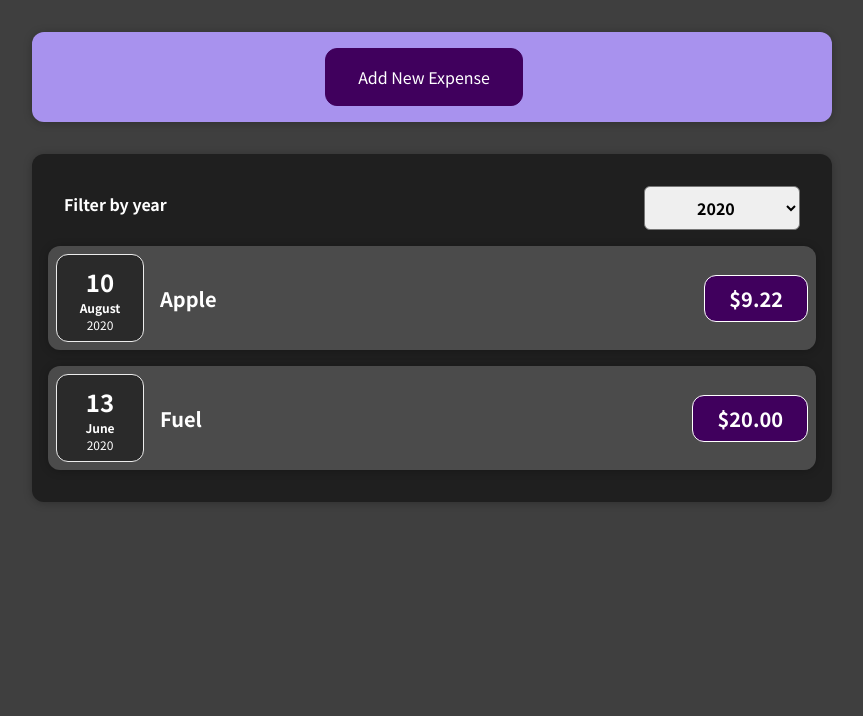
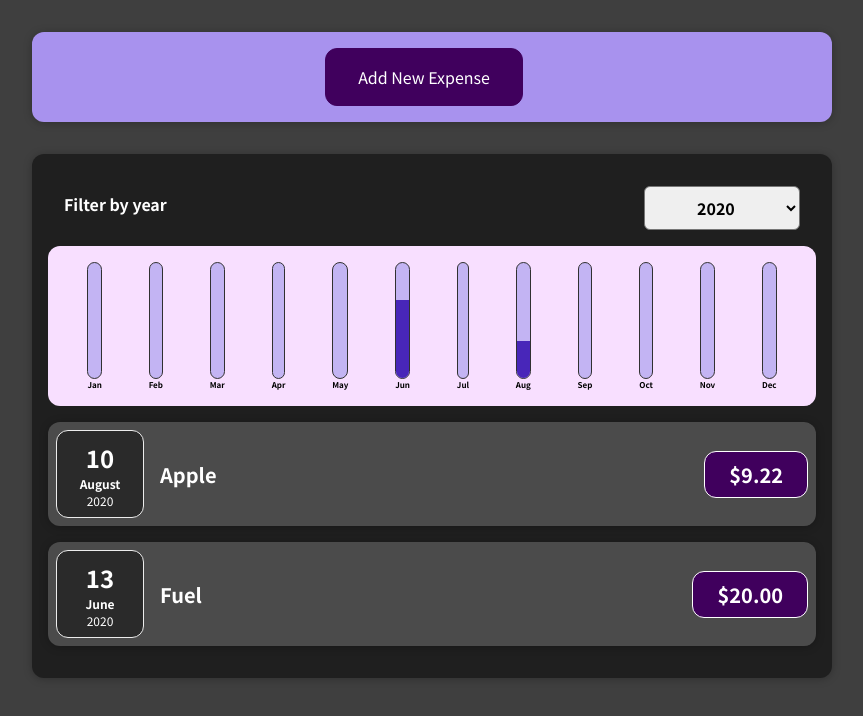
Before and after one commit to ravi-bhu/react-expense-tracker, a React (Create React App) app: page / in a window 1280 px wide. Shown: the top 716 px of the page, without its empty margins (208-1071 px from the left). Built offline with nearby package versions, Linux system fonts and the light colour scheme.

Commit message:
added chart

```diff
--- /dev/null
+++ b/src/components/Chart/Chart.css
@@ -0,0 +1,9 @@
+.chart {
+  padding: 1rem;
+  border-radius: 12px;
+  background-color: #f8dfff;
+  text-align: center;
+  display: flex;
+  justify-content: space-around;
+  height: 10rem;
+}
--- /dev/null
+++ b/src/components/Chart/Chart.js
@@ -0,0 +1,23 @@
+import './Chart.css';
+import ChartBar from './ChartBar';
+
+const Chart = (props) => {
+  const totalAmount = props.dataPoints
+    .map((dataPoint) => Number(dataPoint.value))
+    .reduce((acc, curr) => acc + curr, 0);
+
+  return (
+    <div className="chart">
+      {props.dataPoints.map((dataPoint) => (
+        <ChartBar
+          key={dataPoint.label}
+          label={dataPoint.label}
+          totalValue={totalAmount}
+          value={dataPoint.value}
+        />
+      ))}
+    </div>
+  );
+};
+
+export default Chart;
--- /dev/null
+++ b/src/components/Chart/ChartBar.css
@@ -0,0 +1,30 @@
+.chart-bar {
+  height: 100%;
+  display: flex;
+  flex-direction: column;
+  align-items: center;
+}
+
+.chart-bar__inner {
+  height: 100%;
+  width: 100%;
+  border: 1px solid #313131;
+  border-radius: 12px;
+  background-color: #c3b4f3;
+  overflow: hidden;
+  display: flex;
+  flex-direction: column;
+  justify-content: flex-end;
+}
+
+.chart-bar__fill {
+  background-color: #4826b9;
+  width: 100%;
+  transition: all 0.3s ease-out;
+}
+
+.chart-bar__label {
+  font-weight: bold;
+  font-size: 0.5rem;
+  text-align: center;
+}
--- /dev/null
+++ b/src/components/Chart/ChartBar.js
@@ -0,0 +1,23 @@
+import './ChartBar.css';
+
+const ChartBar = (props) => {
+  let barFillHeight = '0%';
+
+  if (props.totalValue > 0) {
+    barFillHeight = Math.round((props.value / props.totalValue) * 100) + '%';
+  }
+
+  return (
+    <div className="chart-bar">
+      <div className="chart-bar__inner">
+        <div
+          className="chart-bar__fill"
+          style={{ height: barFillHeight }}
+        ></div>
+      </div>
+      <div className="chart-bar__label">{props.label}</div>
+    </div>
+  );
+};
+
+export default ChartBar;
--- a/src/components/Expenses/Expenses.js
+++ b/src/components/Expenses/Expenses.js
@@ -2,6 +2,7 @@
 import Card from '../UI/Card';
 import ExpenseFilter from './ExpenseFilter';
 import './Expenses.css';
+import ExpensesChart from './ExpensesChart';
 import ExpensesList from './ExpensesList';
 
 const Expenses = (props) => {
@@ -21,6 +22,7 @@
         selected={filteredYear}
         onChangeFilter={filterChangeHandler}
       />
+      <ExpensesChart expenses={filteredExpenses} />
       <ExpensesList expenses={filteredExpenses} />
     </Card>
   );
--- /dev/null
+++ b/src/components/Expenses/ExpensesChart.js
@@ -0,0 +1,27 @@
+import Chart from '../Chart/Chart';
+
+const ExpensesChart = (props) => {
+  const chartDataPoints = [
+    { label: 'Jan', value: 0 },
+    { label: 'Feb', value: 0 },
+    { label: 'Mar', value: 0 },
+    { label: 'Apr', value: 0 },
+    { label: 'May', value: 0 },
+    { label: 'Jun', value: 0 },
+    { label: 'Jul', value: 0 },
+    { label: 'Aug', value: 0 },
+    { label: 'Sep', value: 0 },
+    { label: 'Oct', value: 0 },
+    { label: 'Nov', value: 0 },
+    { label: 'Dec', value: 0 },
+  ];
+
+  for (const expense of props.expenses) {
+    const expenseMonth = expense.date.getMonth();
+    chartDataPoints[expenseMonth].value += expense.amount;
+  }
+
+  return <Chart dataPoints={chartDataPoints} />;
+};
+
+export default ExpensesChart;
```
